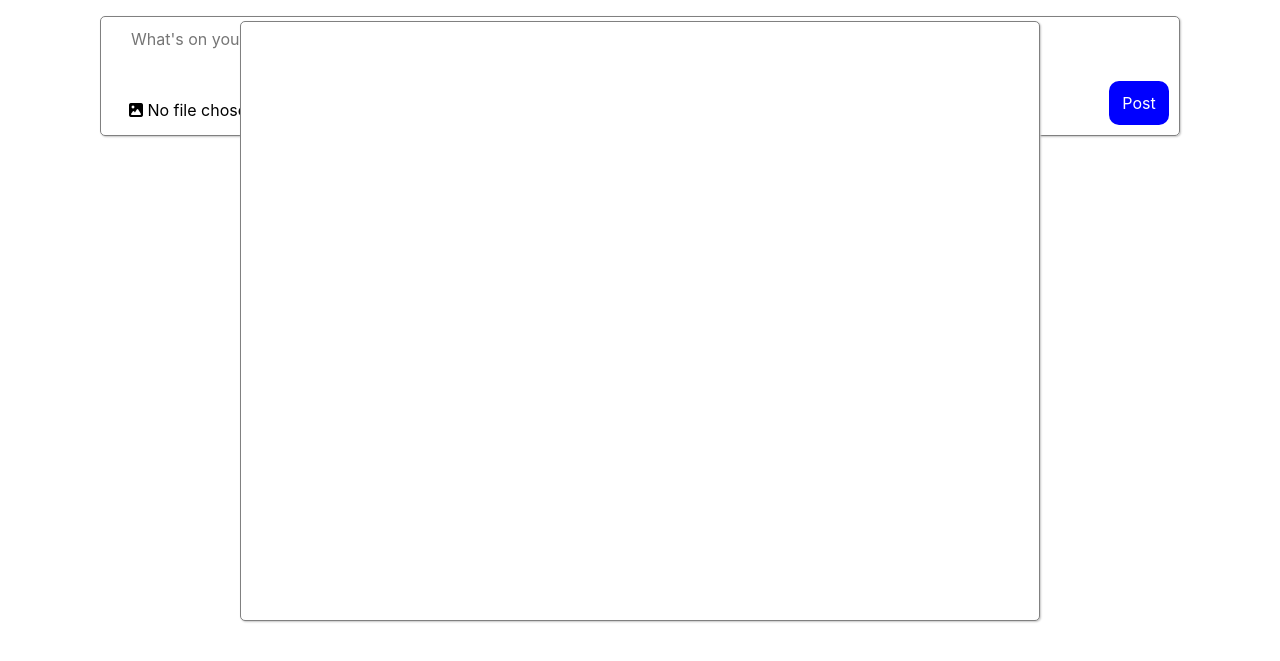
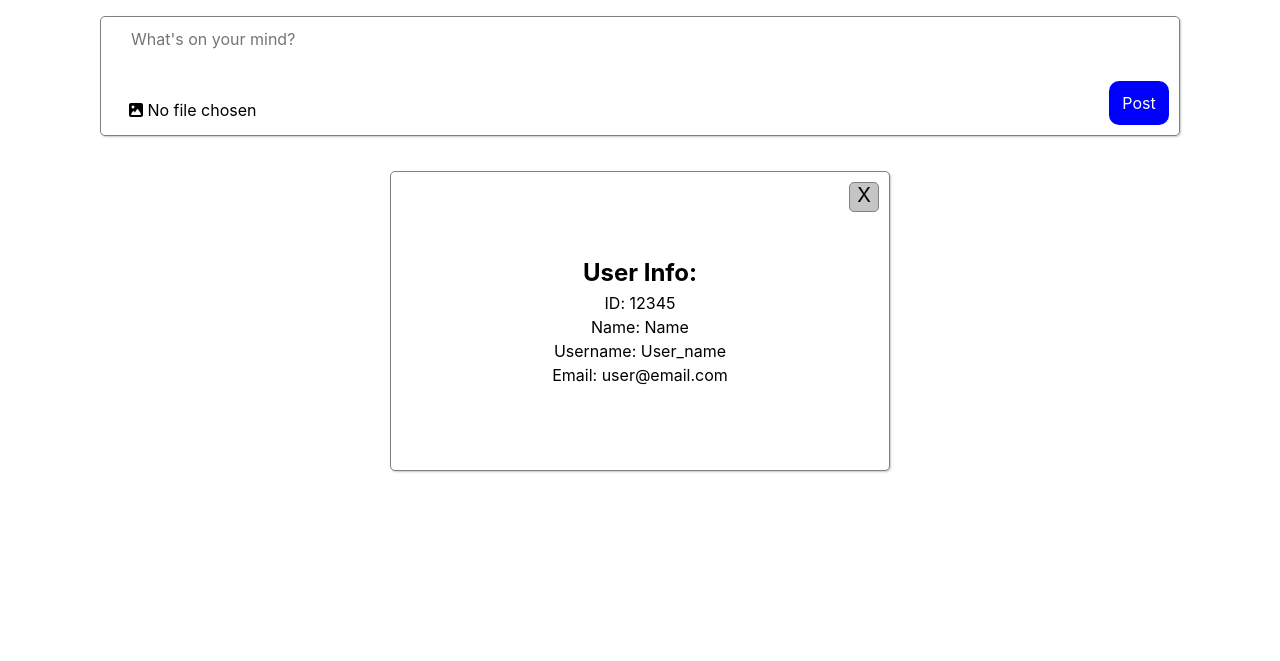
Before and after one commit to lb-gitcode/fakebook, a plain HTML site: page index.html in a window 1280 px wide. Shown: the part 79-740 px from the top of the page. Drawn offline with Linux system fonts and the light colour scheme.

Commit message:
Updated pop-up

```diff
--- a/assets/script/app.js
+++ b/assets/script/app.js
@@ -99,3 +99,5 @@ function checkImg(img) {
 }
 
 listen('click', postButton, post)
+
+// Pop-up
--- a/assets/style/index.css
+++ b/assets/style/index.css
@@ -174,16 +174,46 @@ header nav ul {
 /* Pop-up */
 
 #pop-up-modal {
+  display: visible;
+  display: flex;
   background-color: white;
   border: 1px solid gray;
   box-shadow: 1px 1px 2px #c5c5c5;
-  height: 600px;
-  width: 800px;
+  height: 300px;
+  width: 500px;
   margin: auto;
   border-radius: 5px;
+  padding: 10px;
   z-index: 1;
   position: fixed;
   top: 50%;
   left: 50%;
   transform: translate(-50%, -50%);
 }
+
+#close-modal {
+  border: 1px solid gray;
+  border-radius: 5px;
+  background-color: #c5c5c5;
+  font-size: 20px;
+  width: 30px;
+  height: 30px;
+  float: right;
+  text-align: center;
+  line-height: 25px;
+  margin-left: auto;
+}
+
+#close-modal:hover {
+  cursor: pointer;
+}
+
+.user-info-container {
+  padding: 10px;
+  width: 700px;
+  position: absolute;
+  top: 50%;
+  left: 50%;
+  transform: translate(-50%, -50%);
+  text-align: center;
+}
--- a/index.html
+++ b/index.html
@@ -26,7 +26,14 @@
       </nav>
     </header>
     <div id="pop-up-modal">
-
+      <div class="user-info-container">
+        <h2>User Info:</h2>
+        <p>ID: <span>12345</span></p>
+        <p>Name: <span>Name</span></p>
+        <p>Username: <span>User_name</span></p>
+        <p>Email: <span>user@email.com</span></p>
+      </div>
+      <div id="close-modal">X</div>
     </div>
     <div class="container">
       <main>
```
